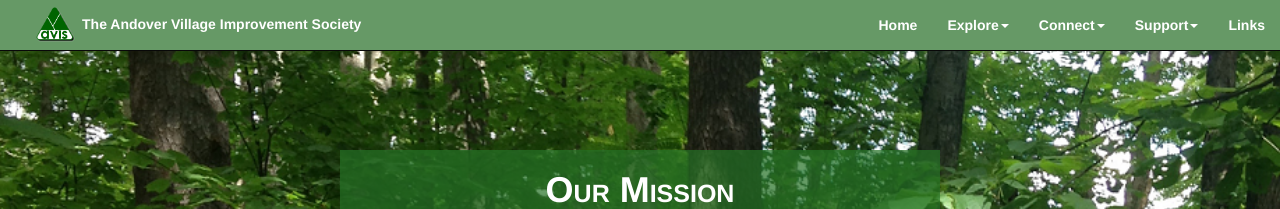
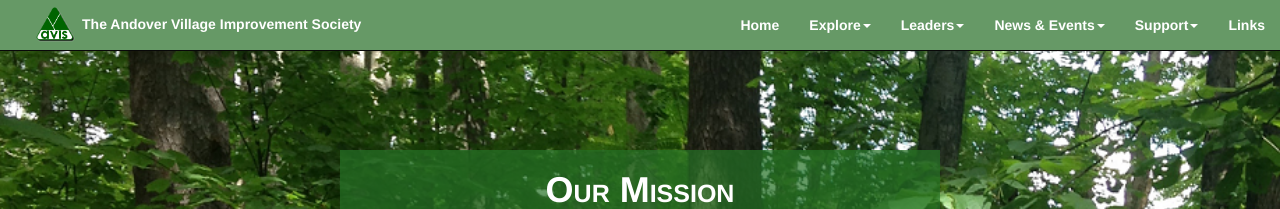
Before and after one commit to avisandover/avis-website, a Jekyll site: the page built from index.html, in a window 1280 px wide. Shown: the top 209 px of the page. Built offline with Jekyll 4.4.1, drawn with Linux system fonts in a browser that asks for light colours.

Commit message:
Split Connect Button
Split Connect Button into Leaders and News & Events-RAF

```diff
--- a/_includes/nav.html
+++ b/_includes/nav.html
@@ -25,12 +25,17 @@
             </ul>
           </li>
           <li class="dropdown">
-            <a href="#" class="dropdown-toggle" data-toggle="dropdown" role="button" aria-haspopup="true" aria-expanded="false">Connect<span class="caret"></span></a>
+            <a href="#" class="dropdown-toggle" data-toggle="dropdown" role="button" aria-haspopup="true" aria-expanded="false">Leaders<span class="caret"></span></a>
+            <ul class="dropdown-menu">
+              <li><a href="/trustees.html">Trustees</a></li>
+              <li><a href="/wardens.html">Wardens</a></li>
+            </ul>
+          </li>
+          <li class="dropdown">
+            <a href="#" class="dropdown-toggle" data-toggle="dropdown" role="button" aria-haspopup="true" aria-expanded="false">News & Events<span class="caret"></span></a>
             <ul class="dropdown-menu">
               <li><a href="/events.html">Events</a></li>
               <li><a href="/news.html">News</a></li>
-              <li><a href="/trustees.html">Trustees</a></li>
-              <li><a href="/wardens.html">Wardens</a></li>
             </ul>
           </li>
           <li class="dropdown">
```
